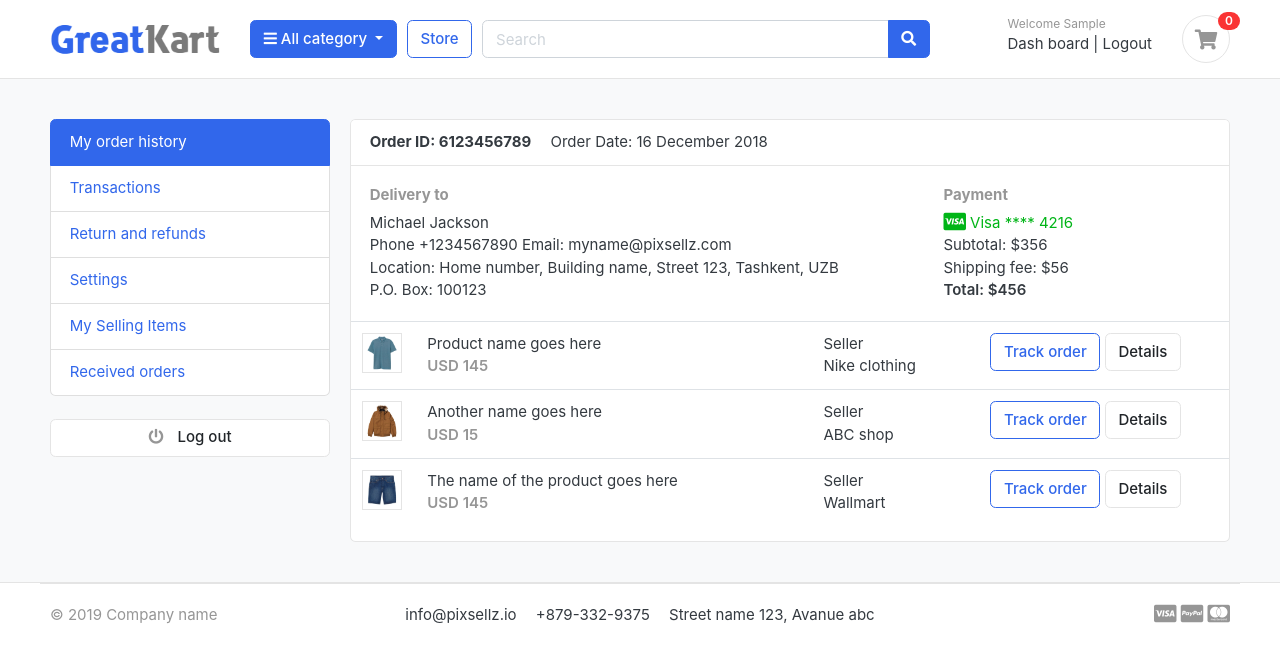
After one commit to aelianmv/greatkart, a Django app: page /accounts/ in a window 1280 px wide. The commit adds this page. Shown: the top 663 px of the page. Run offline with Django 5.2, Linux system fonts and the light colour scheme; the visitor is signed in with stand-in values (Sample User, id 1); data that the repository does not hold is empty; some libraries are stand-ins or nearby versions; some web fonts are replaced.

Commit message:
authentication , update , reset password

```diff
--- a/accounts/models.py
+++ b/accounts/models.py
@@ -62,6 +62,7 @@ class Account(AbstractBaseUser):
     last_name = models.CharField(max_length=50)
     username = models.CharField(max_length=50,unique=True)
     email=models.EmailField(max_length=50,unique=True)
+    phone_number = models.CharField(max_length=20)
 
     #required for creating a custom user model
 
--- /dev/null
+++ b/accounts/urls.py
@@ -0,0 +1,17 @@
+from django.shortcuts import render,redirect
+from django.urls import path
+from . import views
+
+
+urlpatterns = [
+    path('login/' ,views.login,name='login'),
+    path('register/',views.register,name='register'),
+    path('logout/',views.logout,name='logout'),
+    path('activate/<uidb64>/<token>/',views.activate,name='activate'),
+    path('',views.dashboard,name='dashboard'),
+    path('dashboard/',views.dashboard,name='dashboard'),
+    path('forgotPassword/',views.forgotPassword,name='forgotPassword'),
+    path('reset_password_validate//<uidb64>/<token>/',views.reset_password_validate,name='reset_password_validate'),
+    path('resetPassword/',views.resetPassword,name='resetPassword'),
+
+]
--- a/accounts/views.py
+++ b/accounts/views.py
@@ -1,3 +1,172 @@
-from django.shortcuts import render
+from django.shortcuts import render,redirect
+from django.http import HttpResponse
+from .forms import RegistrationForm
+from .models import Account
+from django.contrib import messages,auth
+from django.contrib.auth.decorators import login_required
 
-# Create your views here.
+
+
+#email activation
+from django.contrib.sites.shortcuts import get_current_site
+from django.template.loader import render_to_string
+from django.utils.http import urlsafe_base64_decode,urlsafe_base64_encode
+from django.utils.encoding import force_bytes
+from django.contrib.auth.tokens import default_token_generator
+from django.core.mail import EmailMessage
+
+# Create your views here
+def login(request):
+    if request.method == 'POST':
+        email = request.POST['email']
+        password = request.POST['password']
+
+        user = auth.authenticate(email=email,password=password)
+
+        if user is not None:
+            auth.login(request, user)
+            # messages.success(request, ' login aayadei ')
+            return redirect('home')
+        else:
+            messages.error(request,'nthr udaip aadei ')
+            return redirect('login')
+    return render(request,'accounts/login.html')
+
+def register(request):
+    if request.method == 'POST':
+        form = RegistrationForm(request.POST)
+        if form.is_valid():
+            first_name = form.cleaned_data['first_name']
+            last_name = form.cleaned_data['last_name']
+            email = form.cleaned_data['email']
+            password = form.cleaned_data['password']
+            phone_number = form.cleaned_data['phone_number']
+            username = email.split("@")[0]
+            user = Account.objects.create_user(first_name=first_name,last_name=last_name,email=email,username=username,password=password)
+            user.phone_number = phone_number
+            user.save()
+
+            #account activation
+
+            current_site = get_current_site(request)
+            mail_subject = "activate cheyyadei "
+            message = render_to_string('accounts/email_verification.html',{
+                'user' : user,
+                'domain' : current_site,
+                'uid' : urlsafe_base64_encode(force_bytes(user.pk)),
+                'token' : default_token_generator.make_token(user)
+
+            })       #msg to be displayed when activation key is send via email
+            to_email = email
+            send_email = EmailMessage(mail_subject,message,to=[to_email])
+            send_email.send()
+
+            #messages.success(request,'Resgitration bhanggi aayi otp poi nokk ')
+            return redirect('/accounts/login/?command=verification&email='+email)
+    else :
+        form = RegistrationForm()
+    context = {
+        'form' : form,
+    }
+    return render(request,'accounts/register.html',context)
+
+
+
+
+@login_required(login_url='login')
+def logout(request):
+    auth.logout(request)
+    messages.success(request,'Erangi podei')
+    return redirect('login')
+
+@login_required(login_url='login')
+def dashboard(request):
+    return render(request,'accounts/dashboard.html')
+
+
+def activate(request,uidb64,token):
+    try :
+        uid=urlsafe_base64_decode(uidb64).decode()
+        user = Account._default_manager.get(pk=uid)
+
+    except(TypeError,ValueError,OverflowError,Account.DoesNotExist):
+        user = None
+
+    if user is not None and default_token_generator.check_token(user , token ):
+        user.is_active = True
+        user.save()
+        messages.success(request,'abhinadhanagal funde , account indakki koch gallen')
+        return redirect('login')
+    else :
+        messages.error(request,'invalid link')
+        return redirect('register')
+
+
+def forgotPassword(request):
+    if request.method == 'POST':
+        email = request.POST['email']
+
+        if Account.objects.filter(email=email).exists():
+            user =Account.objects.get(email__exact=email)
+            #reset password
+            current_site = get_current_site(request)
+            mail_subject = "maravi karnm password reset cheyam "
+            message = render_to_string('accounts/reset_password_email.html',{
+                        'user' : user,
+                        'domain' : current_site,
+                        'uid' : urlsafe_base64_encode(force_bytes(user.pk)),
+                        'token' : default_token_generator.make_token(user)
+
+                        })       #msg to be displayed when activation key is send via email
+            to_email = email
+            send_email = EmailMessage(mail_subject,message,to=[to_email])
+            send_email.send()
+
+            messages.success(request,'reset aakan email snd akki check cheyyu makane')
+            return redirect('login')
+
+        else :
+            messages.error(request,'sherikkyum angot nokk ambane, agane oru acnt illa enna kanikyane')
+            return redirect('forgotPassword')
+
+
+
+    return render(request,'accounts/forgotPassword.html')
+
+
+
+def reset_password_validate(request, uidb64, token):
+    try :
+        uid=urlsafe_base64_decode(uidb64).decode()
+        user = Account._default_manager.get(pk=uid)
+
+    except(TypeError,ValueError,OverflowError,Account.DoesNotExist):
+        user = None
+
+    if user is not None and default_token_generator.check_token(user , token ):
+        request.session['uid'] = uid
+        messages.success(request,'reset your password and ')
+        return redirect('resetPassword')
+    else:
+        messages.error(request,'link expired')
+        return redirect('login')
+
+
+def resetPassword(request):
+    if request.method == 'POST':
+        password = request.POST['password']
+        confirm_password = request.POST['confirm_password']
+
+        if password == confirm_password :
+            uid = request.session.get('uid')
+            user = Account.objects.get(pk=uid)
+            user.set_password(password)
+            user.save()
+            messages.success(request,'password reset akkit ind')
+            return redirect('login')
+
+        else:
+            messages.error(request,'Nokki angot type cheyyadey')
+            return redirect('resetPassword')
+    else:
+        return render(request,'accounts/resetPassword.html')
--- a/greatkart/urls.py
+++ b/greatkart/urls.py
@@ -26,5 +26,7 @@ urlpatterns = [
     path('',views.home,name='home'),
     path('store/',include('store.urls')),
     path('cart/',include('cart.urls')),
+    path('accounts/',include('accounts.urls')),
+
 
 ] + static(settings.MEDIA_URL,document_root=settings.MEDIA_ROOT)
--- a/static/js/script.js
+++ b/static/js/script.js
@@ -57,3 +57,8 @@ $(document).ready(function() {
 
 });
 // jquery end
+
+setTimeout(function(){
+    $('#messages').fadeOut('slow')
+
+}, 3000)
--- /dev/null
+++ b/templates/accounts/dashboard.html
@@ -0,0 +1,98 @@
+{% extends 'base.html' %}
+
+{% block content %}
+
+<!-- ========================= SECTION CONTENT ========================= -->
+<section class="section-conten padding-y bg">
+{% include 'include/alerts.html' %}
+<div class="container">
+	<div class="row">
+	<aside class="col-md-3">
+		<!--   SIDEBAR   -->
+		<ul class="list-group">
+			<a class="list-group-item active" href="#"> My order history </a>
+			<a class="list-group-item" href="#"> Transactions </a>
+			<a class="list-group-item" href="#"> Return and refunds </a>
+			<a class="list-group-item" href="#">Settings </a>
+			<a class="list-group-item" href="#"> My Selling Items </a>
+			<a class="list-group-item" href="#"> Received orders </a>
+		</ul>
+		<br>
+		<a class="btn btn-light btn-block" href="{% url 'logout' %}"> <i class="fa fa-power-off"></i> <span class="text">Log out</span> </a>
+		<!--   SIDEBAR .//END   -->
+	</aside>
+	<main class="col-md-9">
+		<article class="card">
+		<header class="card-header">
+			<strong class="d-inline-block mr-3">Order ID: 6123456789</strong>
+			<span>Order Date: 16 December 2018</span>
+		</header>
+		<div class="card-body">
+			<div class="row">
+				<div class="col-md-8">
+					<h6 class="text-muted">Delivery to</h6>
+					<p>Michael Jackson <br>
+					Phone +1234567890 Email: myname@pixsellz.com <br>
+			    	Location: Home number, Building name, Street 123,  Tashkent, UZB <br>
+			    	P.O. Box: 100123
+			 		</p>
+				</div>
+				<div class="col-md-4">
+					<h6 class="text-muted">Payment</h6>
+					<span class="text-success">
+						<i class="fab fa-lg fa-cc-visa"></i>
+					    Visa  **** 4216
+					</span>
+					<p>Subtotal: $356 <br>
+					 Shipping fee:  $56 <br>
+					 <span class="b">Total:  $456 </span>
+					</p>
+				</div>
+			</div> <!-- row.// -->
+		</div> <!-- card-body .// -->
+		<div class="table-responsive">
+		<table class="table table-hover">
+			<tr>
+				<td width="65">
+					<img src="../images/items/1.jpg" class="img-xs border">
+				</td>
+				<td>
+					<p class="title mb-0">Product name goes here </p>
+					<var class="price text-muted">USD 145</var>
+				</td>
+				<td> Seller <br> Nike clothing </td>
+				<td width="250"> <a href="#" class="btn btn-outline-primary">Track order</a> <a href="#" class="btn btn-light"> Details </a> </td>
+			</tr>
+			<tr>
+				<td>
+					<img src="../images/items/2.jpg" class="img-xs border">
+				</td>
+				<td>
+					<p class="title mb-0">Another name goes here </p>
+					<var class="price text-muted">USD 15</var>
+				</td>
+				<td> Seller <br> ABC shop </td>
+				<td> <a href="#" class="btn btn-outline-primary">Track order</a> <a href="#" class="btn btn-light"> Details </a> </td>
+			</tr>
+			<tr>
+				<td>
+					<img src="../images/items/3.jpg" class="img-xs border">
+				</td>
+				<td>
+					<p class="title mb-0">The name of the product  goes here </p>
+					<var class="price text-muted">USD 145</var>
+				</td>
+				<td> Seller <br> Wallmart </td>
+				<td> <a href="#" class="btn btn-outline-primary">Track order</a> <a href="#" class="btn btn-light"> Details </a> </td>
+			</tr>
+		</table>
+		</div> <!-- table-responsive .end// -->
+		</article> <!-- order-group.// -->
+	</main>
+</div> <!-- row.// -->
+</div>
+
+
+</section>
+
+{% endblock %}
--- /dev/null
+++ b/templates/include/alerts.html
@@ -0,0 +1,30 @@
+<!-- {% if messages %}
+
+
+    {% for message in messages %}
+
+    <div id="messages" class="container">
+
+    <div {% if message.tags %} class="alert alert-{{ message.tags }}"{% endif %} role="alert">
+        <button type="button" class="close" data-dismiss="alert"><span aria-hidden="true">&times;</span></button>
+        {% if message.level == DEFAULT_MESSAGE_LEVELS.ERROR %}Important: {% endif %}
+        {{ message }}
+    </div>
+    </div>
+    {% endfor %}
+
+{% endif %} -->
+
+
+{% if messages %}
+    <div id="messages">
+        {% for message in messages %}
+            <div class="alert alert-{{ message.tags }}" role="alert">
+                <button type="button" class="close" data-dismiss="alert">
+                    <span aria-hidden="true">&times;</span>
+                </button>
+                {{ message }}
+            </div>
+        {% endfor %}
+    </div>
+{% endif %}
--- a/templates/include/nav.html
+++ b/templates/include/nav.html
@@ -38,13 +38,23 @@
 	</div> <!-- col.// -->
 	<div class="col-lg-3 col-sm-6 col-8 order-2 order-lg-3">
 				<div class="d-flex justify-content-end mb-3 mb-lg-0">
+					{% if user.id is None%}
 					<div class="widget-header">
 						<small class="title text-muted">Welcome guest!</small>
 						<div>
-							<a href="./signin.html">Sign in</a> <span class="dark-transp"> | </span>
-							<a href="./register.html"> Register</a>
+							<a href="{% url 'login' %}">Sign in</a> <span class="dark-transp"> | </span>
+							<a href="{% url 'register' %}"> Register</a>
 						</div>
 					</div>
+					{% else %}
+					<div class="widget-header">
+						<small class="title text-muted">Welcome {{ user.first_name }}</small>
+						<div>
+							<a href="{% url 'dashboard' %}">Dash board</a> <span class="dark-transp"> | </span>
+							<a href="{% url 'logout' %}"> Logout</a>
+						</div>
+					</div>
+					{% endif %}
 					<a href="{% url 'cart' %}" class="widget-header pl-3 ml-3">
 						<div class="icon icon-sm rounded-circle border"><i class="fa fa-shopping-cart"></i></div>
 						<span class="badge badge-pill badge-danger notify">{{cart_count}}</span>
```
Also changed, not shown: accounts/forms.py (added, +35 -0 lines), greatkart/settings.py (+17 -0 lines), templates/accounts/email_verification.html (added, +9 -0 lines), templates/accounts/forgotPassword.html (added, +32 -0 lines), templates/accounts/login.html (added, +54 -0 lines), templates/accounts/register.html (added, +100 -0 lines), templates/accounts/resetPassword.html (added, +41 -0 lines), templates/accounts/reset_password_email.html (added, +9 -0 lines), accounts/migrations/0002_account_phone_number.py (added).
